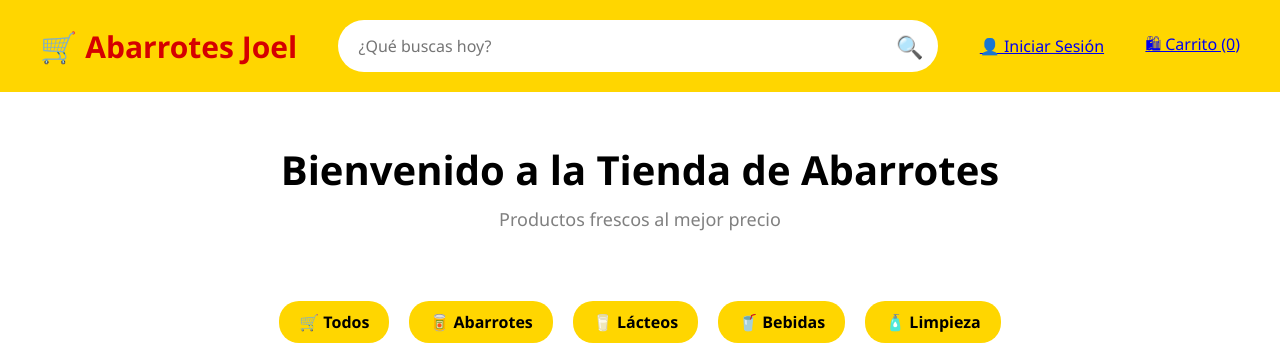
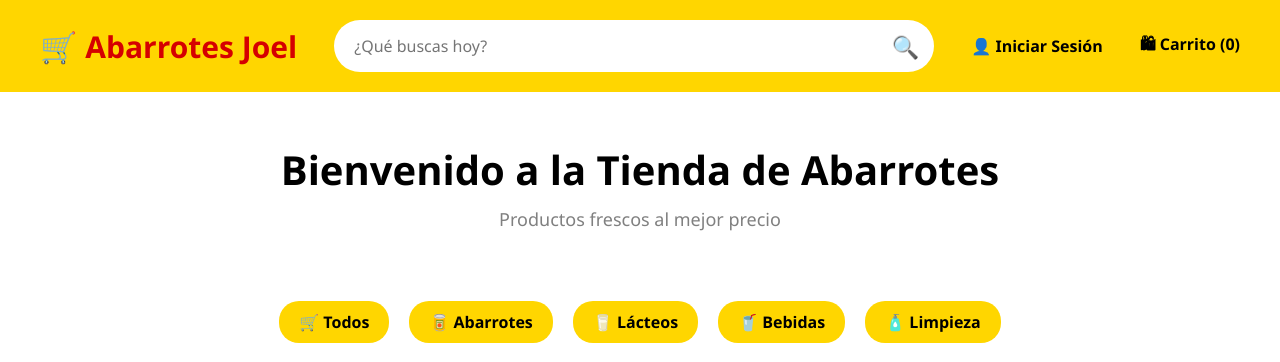
Before and after one commit to Zaidd3108/PROYECTO, a Flask app: page / in a window 1280 px wide. Shown: the top 362 px of the page. Run offline with Flask 3, Linux system fonts and the light colour scheme; data comes from the database, SQL or seed files in the repository.

Commit message:
Update style.css

```diff
--- a/static/style.css
+++ b/static/style.css
@@ -380,3 +380,13 @@ header {
 .tabla-admin tr:hover{
     background:#f8f8f8;
 }
+
+header a{
+    text-decoration: none;
+    color: black;
+    font-weight: bold;
+}
+
+header a:hover{
+    color: #d50000;
+}
```
